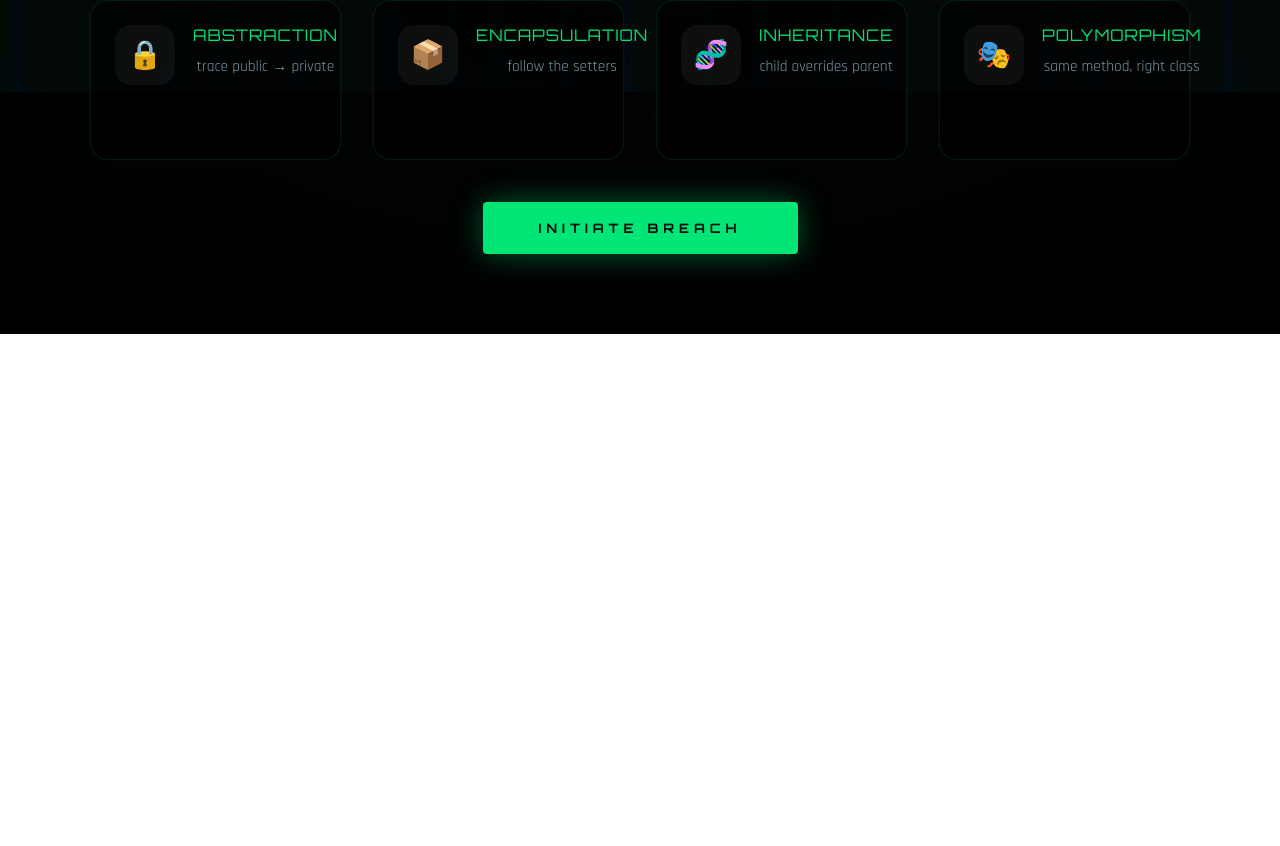
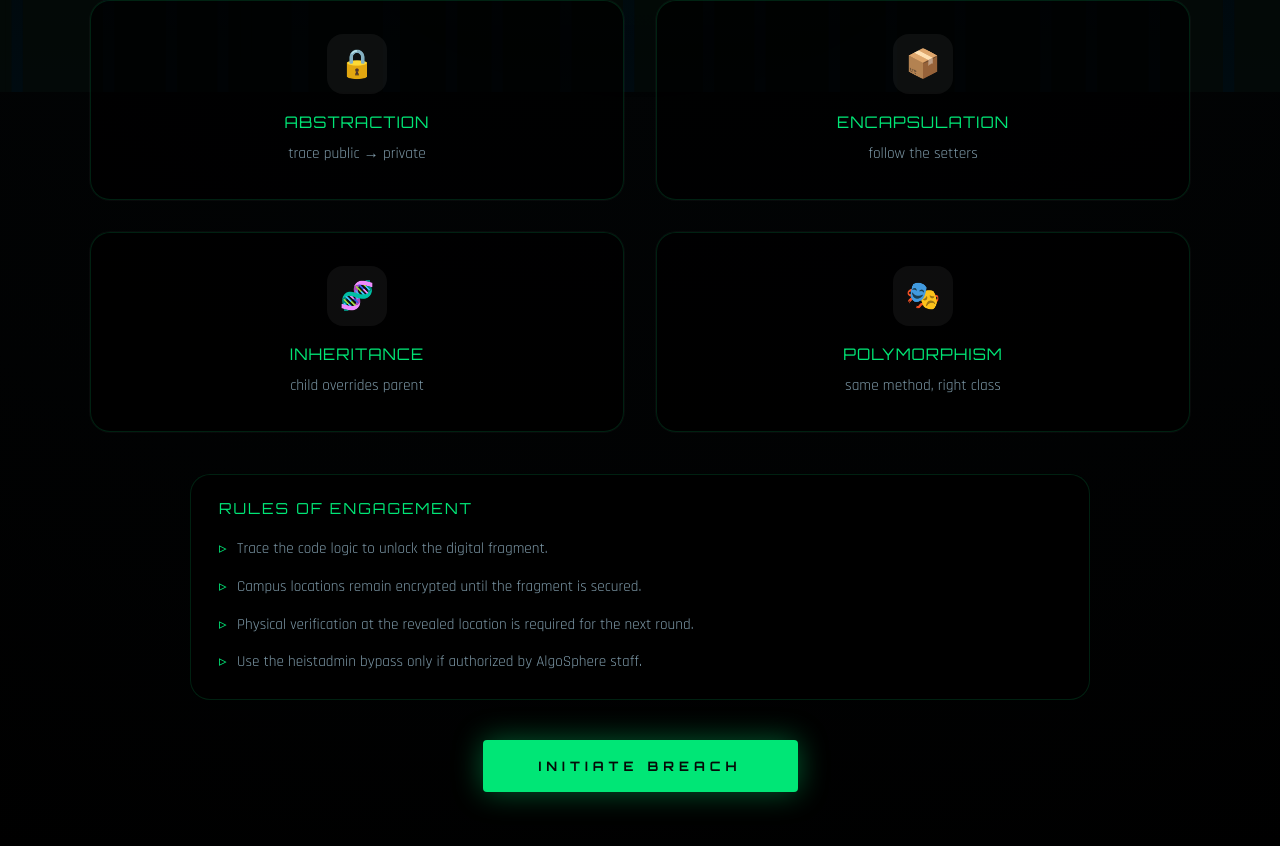
Before and after one commit to Prajwal-N324/Code-Heist, a Next.js app: page / in a window 1280 px wide. Shown: the part 708-1554 px from the top of the page. Before the commit the page ends 1042 px from the top, so only its background shows below. Built offline with nearby package versions, Linux system fonts and the light colour scheme.

Commit message:
style: fixed landing page alignment and added AlgoSphere rules

```diff
--- a/pages/index.js
+++ b/pages/index.js
@@ -96,7 +96,7 @@ export default function Home() {
           </div>
         </div>
 
-        <div className="level-grid">
+        <div className="rounds-grid">
           {LEVEL_OVERVIEW.map((level) => (
             <div key={level.code} className="lv-pill">
               <div className="lv-pill-icon">
@@ -108,6 +108,16 @@ export default function Home() {
               </div>
             </div>
           ))}
+        </div>
+
+        <div className="rules-section">
+          <div className="rules-title">RULES OF ENGAGEMENT</div>
+          <ul className="rules-list">
+            <li>Trace the code logic to unlock the digital fragment.</li>
+            <li>Campus locations remain encrypted until the fragment is secured.</li>
+            <li>Physical verification at the revealed location is required for the next round.</li>
+            <li>Use the heistadmin bypass only if authorized by AlgoSphere staff.</li>
+          </ul>
         </div>
 
         <button className="start-btn" onClick={handleGuestStart}>
--- a/styles/globals.css
+++ b/styles/globals.css
@@ -74,11 +74,11 @@ a {
   margin-bottom: 24px;
 }
 
-.level-grid {
+.rounds-grid {
   display: grid;
-  grid-template-columns: repeat(auto-fit, minmax(250px, 1fr));
+  grid-template-columns: repeat(2, 1fr);
   gap: 2rem;
-  justify-items: stretch;
+  align-items: stretch;
   width: 100%;
   max-width: 1100px;
   margin: 0 auto 42px;
@@ -86,14 +86,17 @@ a {
 
 .lv-pill {
   display: flex;
+  flex-direction: column;
+  align-items: center;
+  justify-content: center;
   gap: 18px;
-  align-items: flex-start;
-  padding: 24px;
-  background: rgba(0, 0, 0, 0.65);
-  border: 1px solid rgba(0, 230, 118, 0.12);
-  border-radius: 18px;
-  min-height: 160px;
-  box-shadow: 0 0 0 1px rgba(255, 255, 255, 0.02);
+  padding: 26px;
+  background: rgba(0, 0, 0, 0.68);
+  border: 1px solid rgba(0, 230, 118, 0.14);
+  border-radius: 20px;
+  min-height: 200px;
+  box-shadow: 0 0 0 1px rgba(255, 255, 255, 0.03);
+  text-align: center;
 }
 
 .lv-pill-icon {
@@ -129,6 +132,49 @@ a {
   overflow: hidden;
   text-overflow: ellipsis;
   max-height: 4.8em;
+}
+
+.rules-section {
+  max-width: 900px;
+  margin: 0 auto 40px;
+  padding: 24px 28px;
+  background: rgba(0, 0, 0, 0.68);
+  border: 1px solid rgba(0, 230, 118, 0.14);
+  border-radius: 20px;
+  text-align: left;
+}
+
+.rules-title {
+  font-family: var(--head);
+  font-size: 0.95rem;
+  color: var(--accent);
+  letter-spacing: 2px;
+  text-transform: uppercase;
+  margin-bottom: 18px;
+}
+
+.rules-list {
+  list-style: none;
+  padding: 0;
+  margin: 0;
+  display: grid;
+  gap: 12px;
+}
+
+.rules-list li {
+  font-family: var(--ui);
+  font-size: 0.95rem;
+  color: var(--muted2);
+  line-height: 1.7;
+  padding-left: 18px;
+  position: relative;
+}
+
+.rules-list li::before {
+  content: '▹';
+  position: absolute;
+  left: 0;
+  color: var(--accent);
 }
 
 .start-btn {
```
